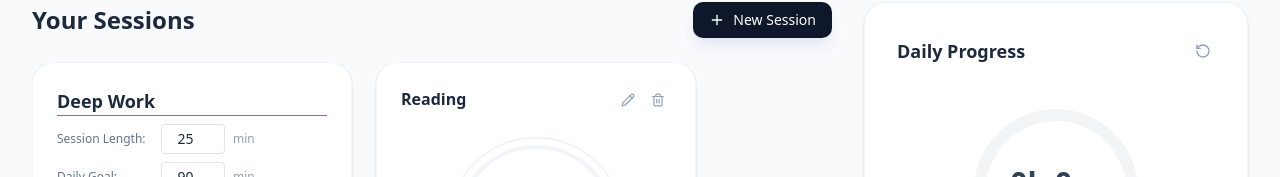
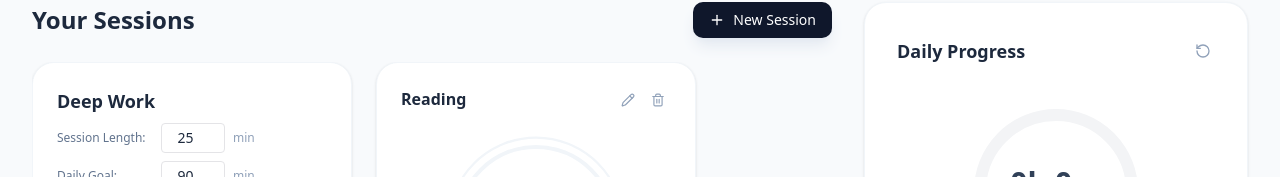
Before and after one commit to SheoranRavi/focus-flow, a React (Vite) app: page / in a window 1280 px wide. Both pictures are taken after a click on the button 284 px from the left and 208 px from the top of the page. Shown: the part 108-285 px from the top of the page. Built offline with nearby package versions, Linux system fonts and the light colour scheme; no server answers.

Commit message:
no edit title and correct resetsession event obj

```diff
--- a/src/components/SessionCard/SessionCard.tsx
+++ b/src/components/SessionCard/SessionCard.tsx
@@ -4,7 +4,6 @@ import { SessionCardProps } from '@/types';
 
 const SessionCard: React.FC<SessionCardProps> = ({ session, isActive, onStart, onPause, onDelete, onUpdate, onReset }) => {
   const [isEditing, setIsEditing] = useState(false);
-  const [editTitle, setEditTitle] = useState(session.title);
   const [editDuration, setEditDuration] = useState(session.sessionDuration / 60); // in minutes
   const [editDailyGoal, setEditDailyGoal] = useState(session.dailyGoalMinutes); // in minutes
 
@@ -31,7 +30,6 @@ const SessionCard: React.FC<SessionCardProps> = ({ session, isActive, onStart, o
     const newGoal = Math.max(0, parseInt(String(editDailyGoal)) || 0);
 
     onUpdate(session.id, {
-      title: editTitle,
       sessionDuration: newDuration * 60,
       timeLeft: newDuration * 60,
       dailyGoalMinutes: newGoal,
@@ -50,12 +48,7 @@ const SessionCard: React.FC<SessionCardProps> = ({ session, isActive, onStart, o
       <div className="w-full flex justify-between items-start mb-4">
         {isEditing ? (
           <div className="flex flex-col gap-2 w-full z-10">
-            <input
-              value={editTitle}
-              onChange={(e) => setEditTitle(e.target.value)}
-              className="font-semibold text-lg border-b border-slate-300 focus:outline-none focus:border-emerald-500"
-              autoFocus
-            />
+            <h3 className="font-semibold text-lg text-slate-800 truncate" title={session.title}>{session.title}</h3>
             {/* Session Length Input */}
             <div className="flex items-center gap-2">
               <span className="text-xs text-slate-500 w-24">Session Length:</span>
@@ -97,7 +90,6 @@ const SessionCard: React.FC<SessionCardProps> = ({ session, isActive, onStart, o
             <div className="flex gap-1">
               <button
                 onClick={() => {
-                  setEditTitle(session.title);
                   setEditDuration(session.sessionDuration / 60);
                   setEditDailyGoal(session.dailyGoalMinutes);
                   setIsEditing(true);
```
Also changed, not shown: 1 other file (tests, documents, lock files or other folders).
